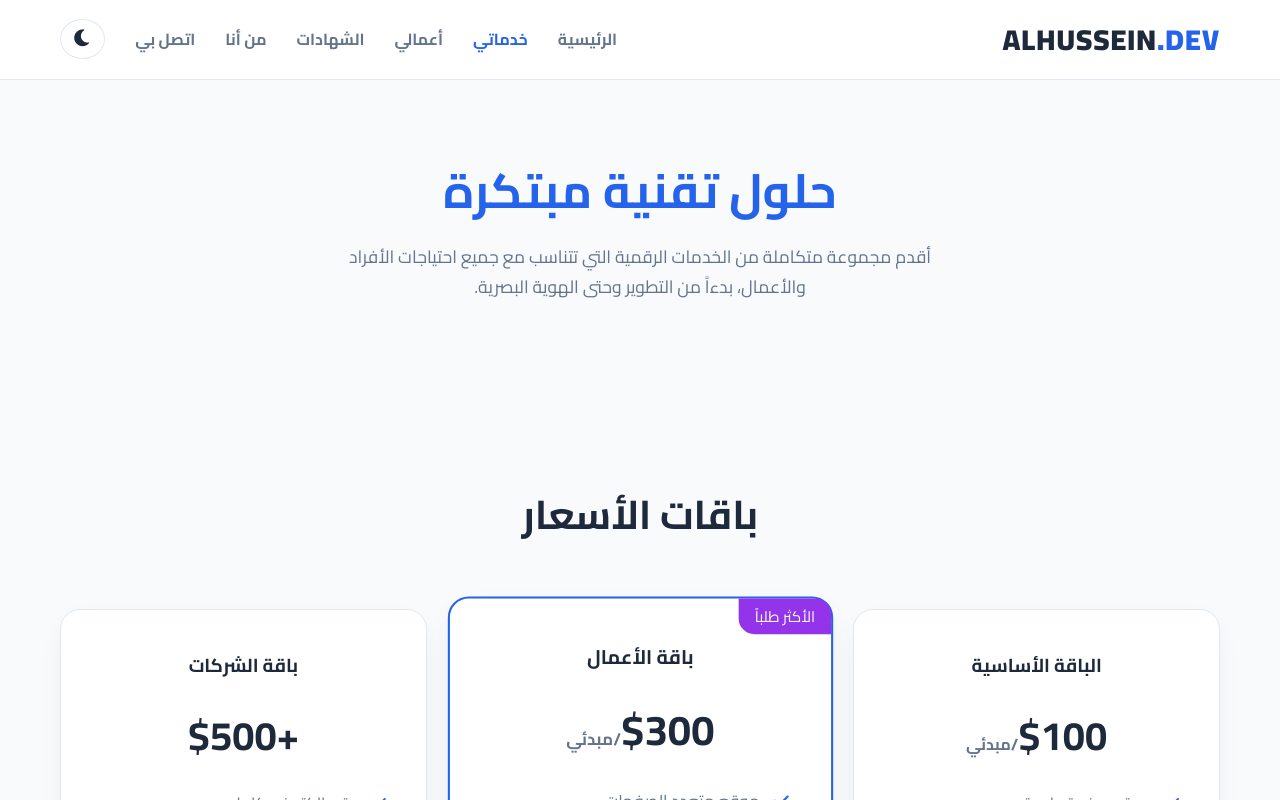
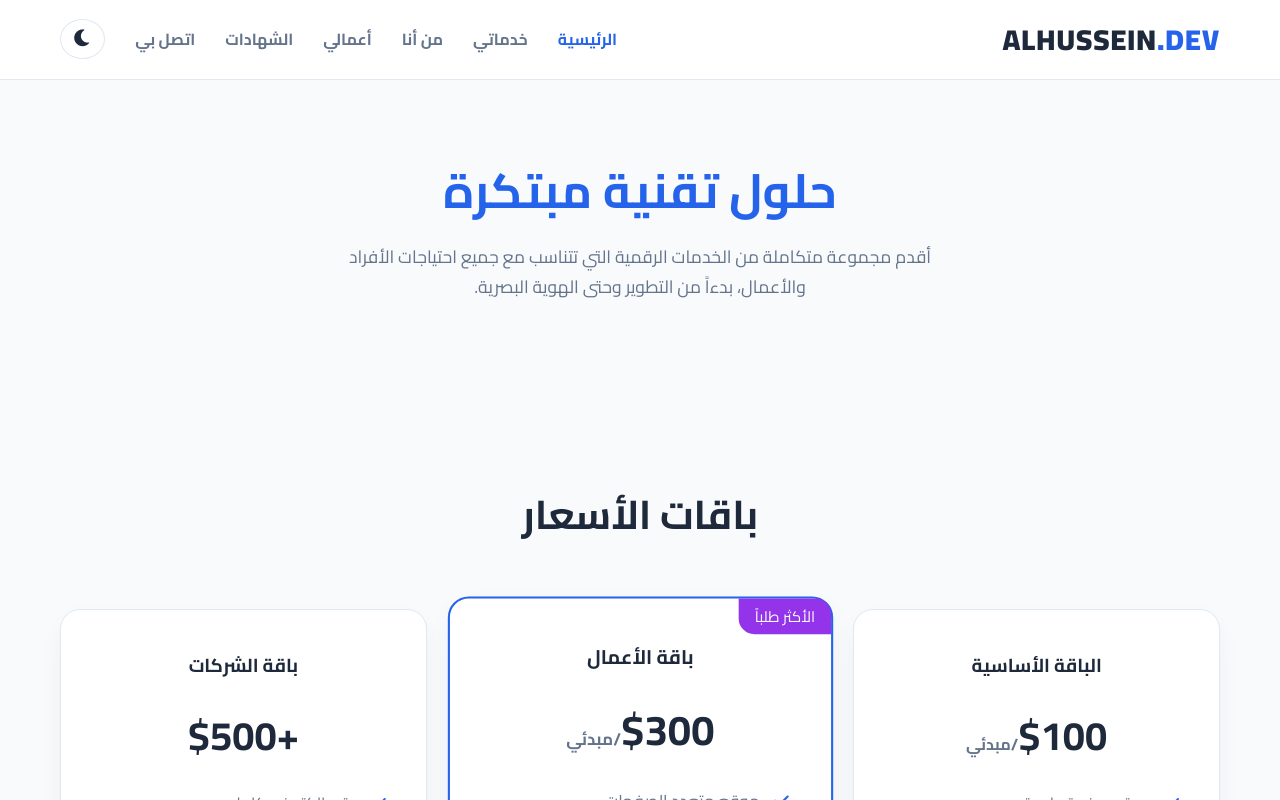
Before and after one commit to hussian01/Alhussien_Portfolio.github.io, a website: page services.html in a window 1280 px wide. Shown: the top 800 px of the page. Drawn offline with nearby package versions, Linux system fonts and the light colour scheme.

Commit message:
Refactor services.html for improved structure

```diff
--- a/services.html
+++ b/services.html
@@ -14,13 +14,19 @@
     <div class="container">
         <nav>
             <a href="index.html" class="logo">AlHussein<span>.Dev</span></a>
-                <div class="nav-links">
-                    <a href="index.html">الرئيسية</a>
-                    <a href="services.html" class="active">خدماتي</a>
+
+            <button class="menu-toggle" id="menu-toggle">
+                <i class="fas fa-bars"></i>
+            </button>
+
+            <div class="nav-links" id="nav-links">
+                <a href="index.html" class="active">الرئيسية</a>
+                <a href="services.html">خدماتي</a>
+                <a href="about.html">من أنا</a>
                 <a href="portfolio.html">أعمالي</a>
                 <a href="certificates.html">الشهادات</a>
-                    <a href="about.html">من أنا</a>
                 <a href="contact.html">اتصل بي</a>
+
                 <button id="theme-toggle" class="theme-toggle"><i class="fas fa-moon"></i></button>
             </div>
         </nav>
```
Lines whose indentation alone changed are shown as unchanged.
